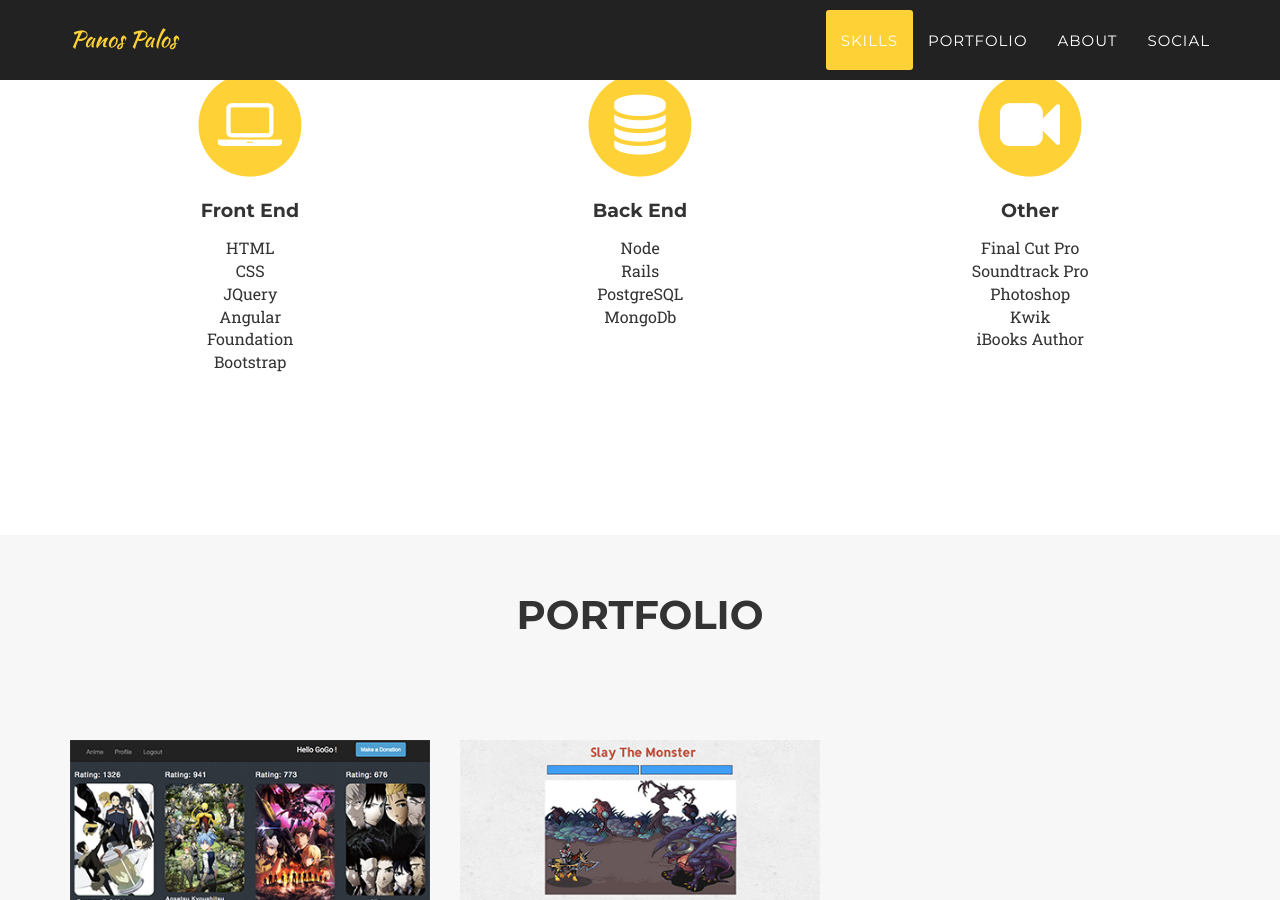
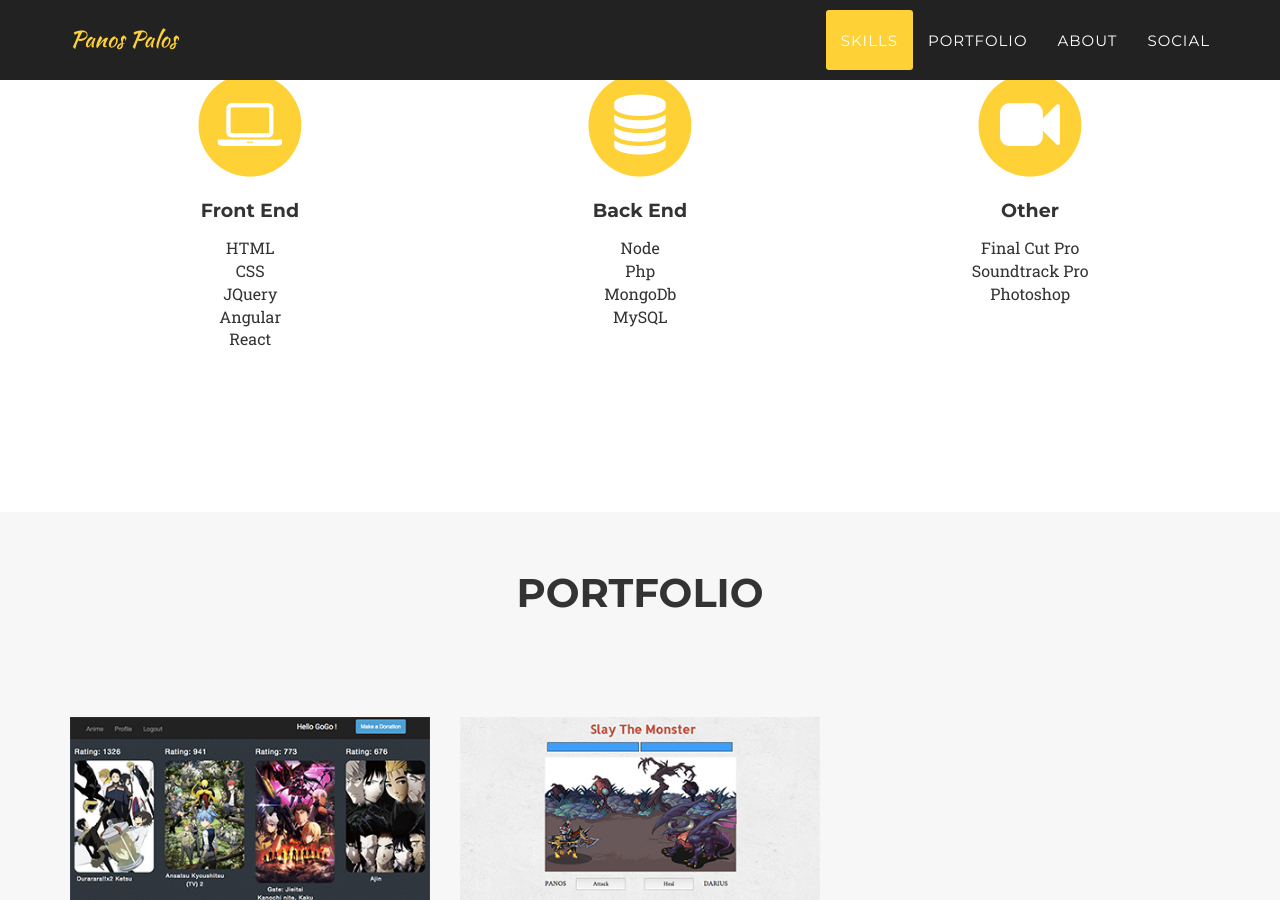
Before and after one commit to panox/panox.github.io, a Jekyll site: the page built from index.html, in a window 1280 px wide and 900 px high, scrolled down 972 px. Built offline with Jekyll 4.4.1, drawn with Linux system fonts in a browser that asks for light colours; some web fonts are replaced.

Commit message:
skills updated

```diff
--- a/_includes/services.html
+++ b/_includes/services.html
@@ -18,8 +18,7 @@
                         <li>CSS</li>
                         <li>JQuery</li>
                         <li>Angular</li>
-                        <li>Foundation</li>
-                        <li>Bootstrap</li>
+                        <li>React</li>
                     </ul>
                 </div>
                 <div class="col-md-4">
@@ -30,9 +29,9 @@
                     <h4 class="service-heading">Back End</h4>
                     <ul>
                         <li>Node</li>
-                        <li>Rails</li>
-                        <li>PostgreSQL</li>
+                        <li>Php</li>
                         <li>MongoDb</li>
+                        <li>MySQL</li>
                     </ul>
                 </div>
                 <div class="col-md-4">
@@ -45,8 +44,6 @@
                         <li>Final Cut Pro</li>
                         <li>Soundtrack Pro</li>
                         <li>Photoshop</li>
-                        <li>Kwik</li>
-                        <li>iBooks Author</li>
                     </ul>
                 </div>
             </div>
```
